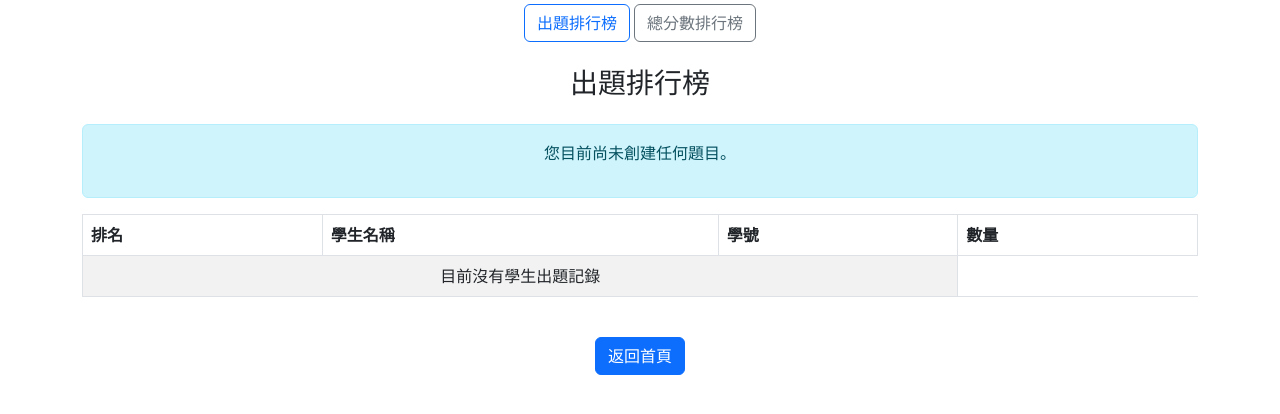
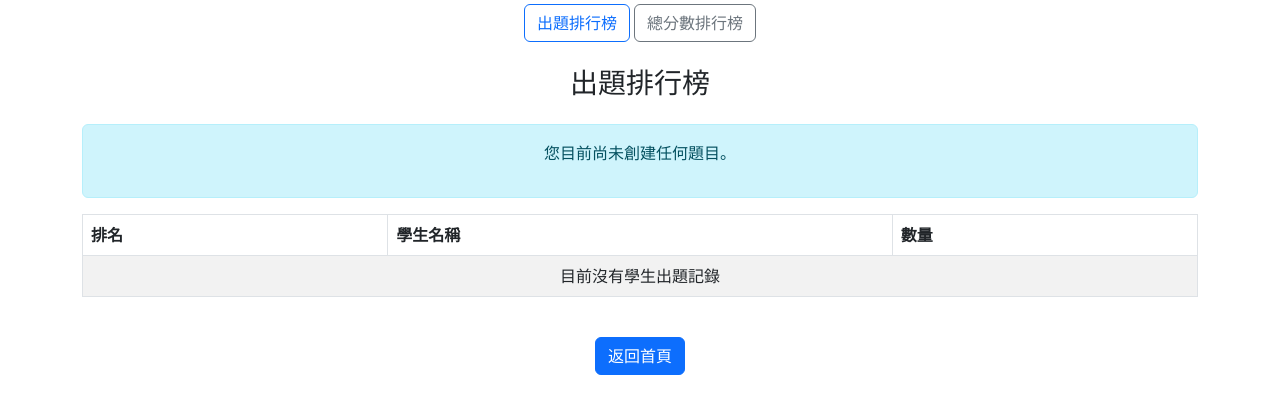
Before and after one commit to konentung/OnlineProgrammingPlatform, a Django app: page /ranking/ in a window 1280 px wide. Shown: the part 186-600 px from the top of the page. Run offline with Django 5.2, Linux system fonts and the light colour scheme; data comes from the database, SQL or seed files in the repository; data that the repository does not hold is empty.

Commit message:
conflict merge

```diff
--- a/templates/questions/ranking.html
+++ b/templates/questions/ranking.html
@@ -33,7 +33,6 @@
                     <tr>
                         <th scope="col">排名</th>
                         <th scope="col">學生名稱</th>
-                        <th scope="col">學號</th>
                         <th scope="col">數量</th>
                     </tr>
                 </thead>
@@ -81,7 +80,6 @@
                     <tr>
                         <th scope="col">排名</th>
                         <th scope="col">學生名稱</th>
-                        <th scope="col">學號</th>
                         <th scope="col">分數</th>
                     </tr>
                 </thead>
```
